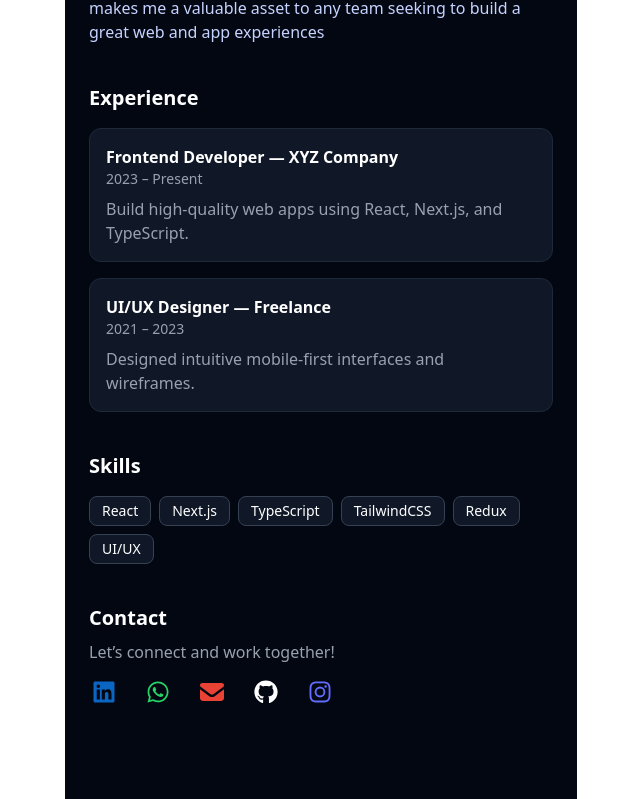
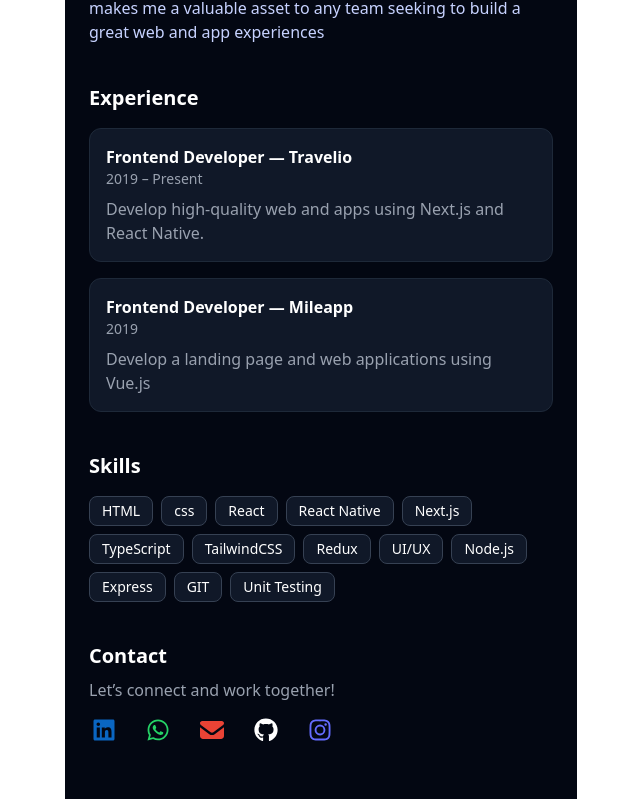
Before and after one commit to ivanyufen/resume-ivan, a React (Vite) app: page / in a window 1280 px wide. Shown: the part 738-1537 px from the top of the page, without its empty margins (319-959 px from the left). Built offline with nearby package versions, Linux system fonts and the light colour scheme.

Commit message:
update skills and experiences

```diff
--- a/src/App.tsx
+++ b/src/App.tsx
@@ -79,18 +79,18 @@ export default function LandingPage() {
           <h3 className="text-xl font-bold mb-4">Experience</h3>
 
           <div className="bg-gray-900 rounded-xl p-4 mb-4 border border-gray-800">
-            <p className="font-semibold">Frontend Developer — XYZ Company</p>
-            <p className="text-gray-400 text-sm">2023 – Present</p>
+            <p className="font-semibold">Frontend Developer — Travelio</p>
+            <p className="text-gray-400 text-sm">2019 – Present</p>
             <p className="text-gray-400 mt-2">
-              Build high-quality web apps using React, Next.js, and TypeScript.
+              Develop high-quality web and apps using Next.js and React Native.
             </p>
           </div>
 
           <div className="bg-gray-900 rounded-xl p-4 border border-gray-800">
-            <p className="font-semibold">UI/UX Designer — Freelance</p>
-            <p className="text-gray-400 text-sm">2021 – 2023</p>
+            <p className="font-semibold">Frontend Developer — Mileapp</p>
+            <p className="text-gray-400 text-sm">2019</p>
             <p className="text-gray-400 mt-2">
-              Designed intuitive mobile-first interfaces and wireframes.
+              Develop a landing page and web applications using Vue.js
             </p>
           </div>
         </section>
@@ -100,12 +100,19 @@ export default function LandingPage() {
           <h3 className="text-xl font-bold mb-4">Skills</h3>
           <div className="flex flex-wrap gap-2">
             {[
+              "HTML",
+              "css",
               "React",
+              "React Native",
               "Next.js",
               "TypeScript",
               "TailwindCSS",
               "Redux",
               "UI/UX",
+              "Node.js",
+              "Express",
+              "GIT",
+              "Unit Testing",
             ].map((s) => (
               <span
                 key={s}
```
